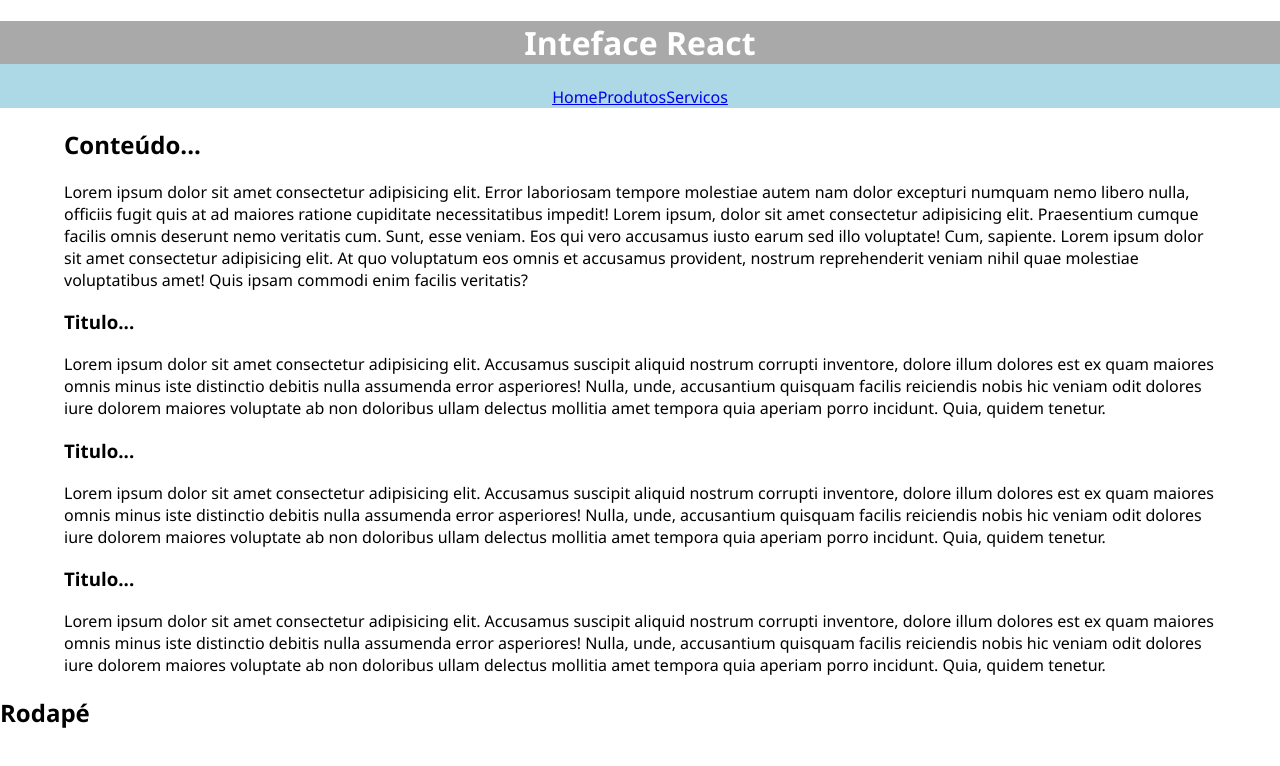
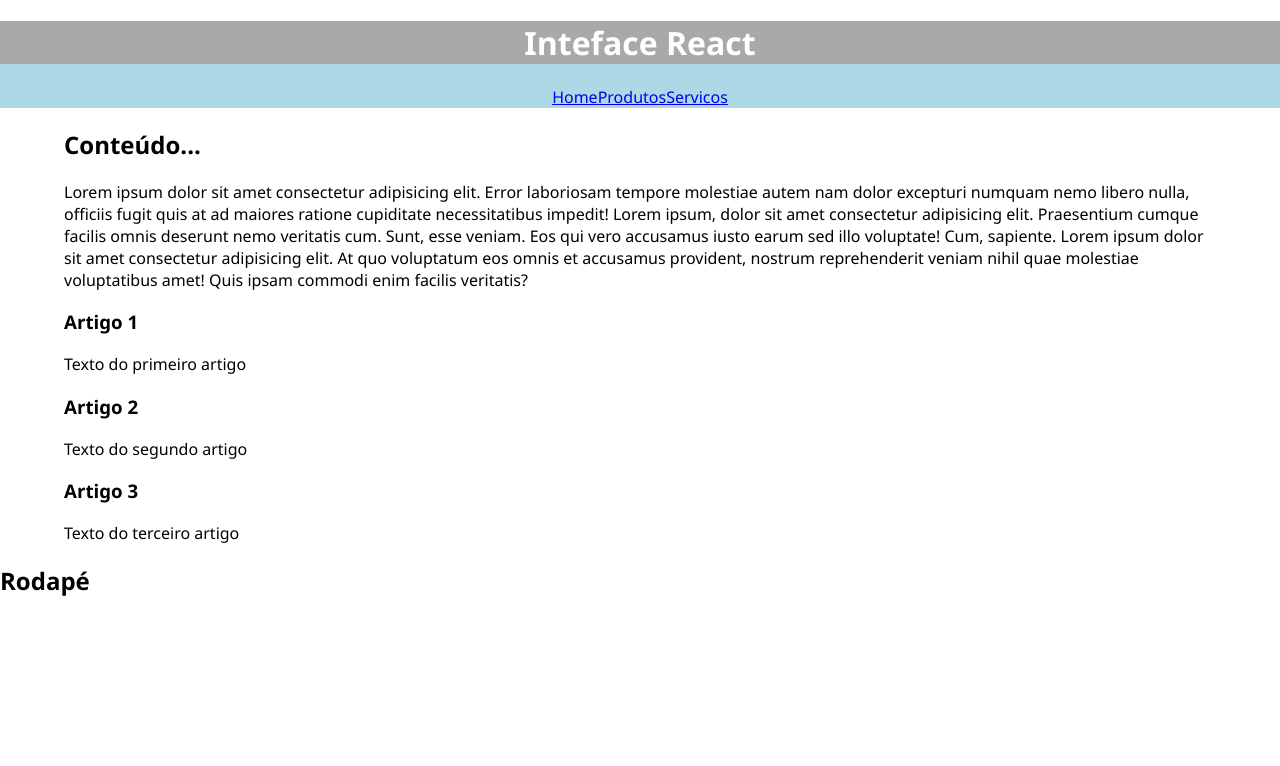
Before and after one commit to veronica-silva/meu-app, a React (Create React App) app: page / in a window 1280 px wide. Shown: the top 766 px of the page. Built offline with nearby package versions, Linux system fonts and the light colour scheme.

Commit message:
props como atributo, children como conteudo

```diff
--- a/src/components/Artigo.jsx
+++ b/src/components/Artigo.jsx
@@ -1,17 +1,8 @@
-const Artigo = () => {
+const Artigo = (props) => {
   return (
     <article>
-      <h3>Titulo...</h3>
-      <p>
-        {" "}
-        Lorem ipsum dolor sit amet consectetur adipisicing elit. Accusamus
-        suscipit aliquid nostrum corrupti inventore, dolore illum dolores est ex
-        quam maiores omnis minus iste distinctio debitis nulla assumenda error
-        asperiores! Nulla, unde, accusantium quisquam facilis reiciendis nobis
-        hic veniam odit dolores iure dolorem maiores voluptate ab non doloribus
-        ullam delectus mollitia amet tempora quia aperiam porro incidunt. Quia,
-        quidem tenetur.
-      </p>
+      <h3>{props.titulo}</h3>
+      {props.children}
     </article>
   );
 };
--- a/src/components/Layouts/Conteudo.jsx
+++ b/src/components/Layouts/Conteudo.jsx
@@ -18,9 +18,9 @@ const Conteudo = () => {
           voluptatibus amet! Quis ipsam commodi enim facilis veritatis?
         </p>
       </section>
-      <Artigo />
-      <Artigo />
-      <Artigo />
+      <Artigo titulo="Artigo 1">Texto do primeiro artigo</Artigo>
+      <Artigo titulo="Artigo 2">Texto do segundo artigo</Artigo>
+      <Artigo titulo="Artigo 3">Texto do terceiro artigo</Artigo>
     </main>
   );
 };
```
